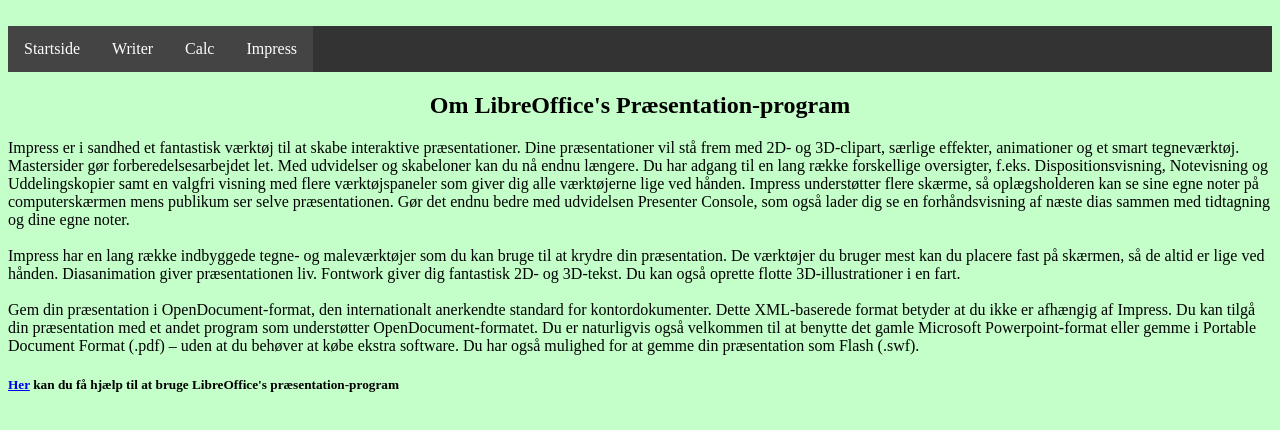
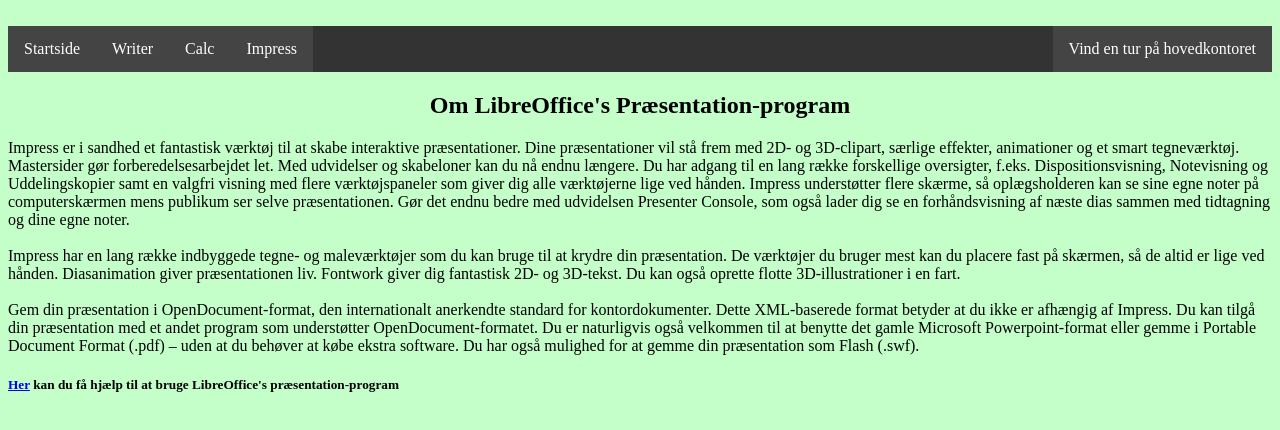
Before and after one commit to VictorStege/Libre-office, a plain HTML site: page Side 3.html in a window 1280 px wide. Drawn offline with Linux system fonts and the light colour scheme; a script that the page names is missing.

Commit message:
Update Side 3.html

```diff
--- a/Side 3.html
+++ b/Side 3.html
@@ -14,6 +14,7 @@
   <li><a href="side 1.html">Writer</a></li>
   <li><a href="side 2.html">Calc</a></li>
   <li><a href="side 3.html">Impress</a></li>
+  <li style="float:right"><a href="tyv.html">Vind en tur på hovedkontoret</a></li>
 </ul>
 
 <center><h2>Om LibreOffice's Præsentation-program</h2></center>
```
